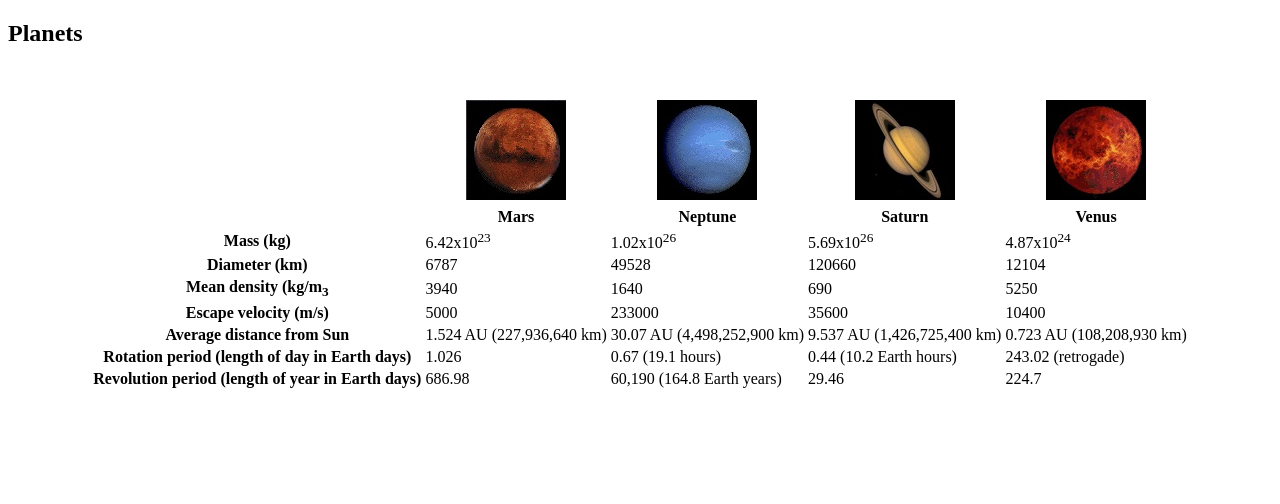
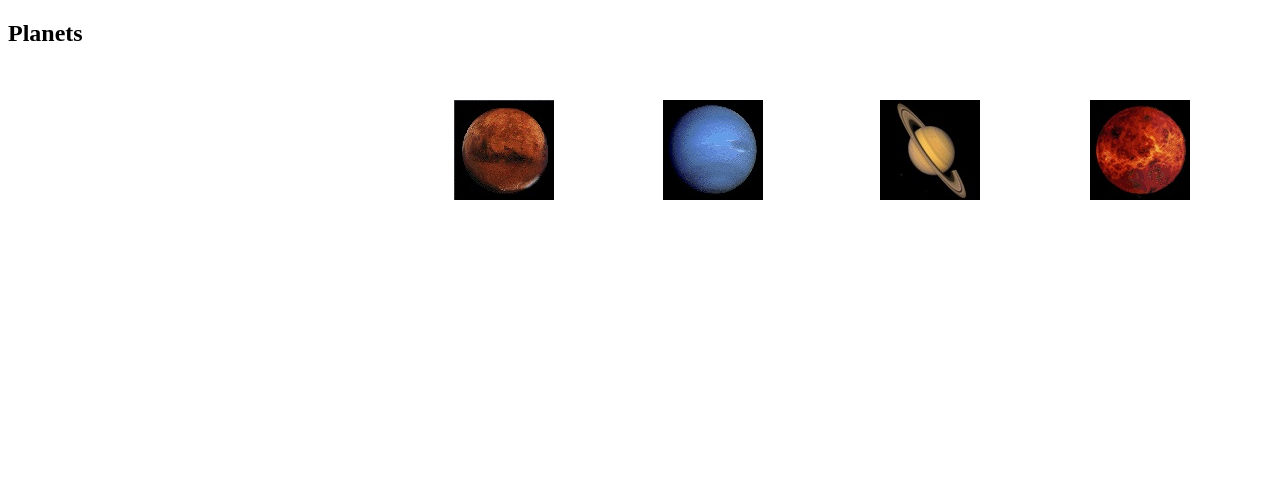
Before and after one commit to apatelidas/Lab-5---Fall, a plain HTML site: page index.html in a window 1280 px wide. Drawn offline with Linux system fonts and the light colour scheme.

Commit message:
Update style.css

```diff
--- a/style.css
+++ b/style.css
@@ -7,3 +7,8 @@ table {
 	margin-right: auto;
 	padding: 30px;
 }
+table, td, th {
+	font-family: "Apple Chancery", cursive;
+	color: #FFFFFF;
+	height: 30px;
+}
```
